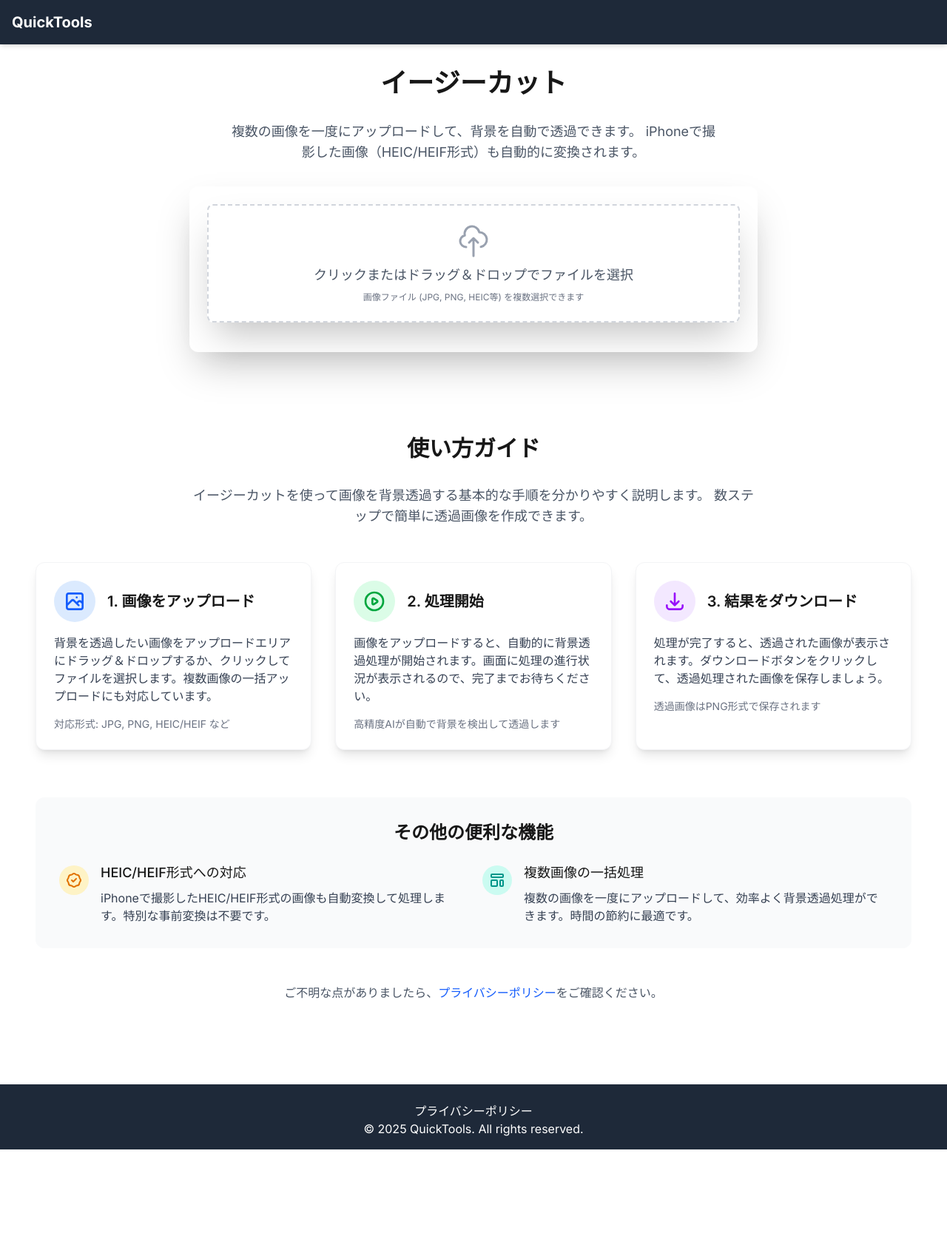
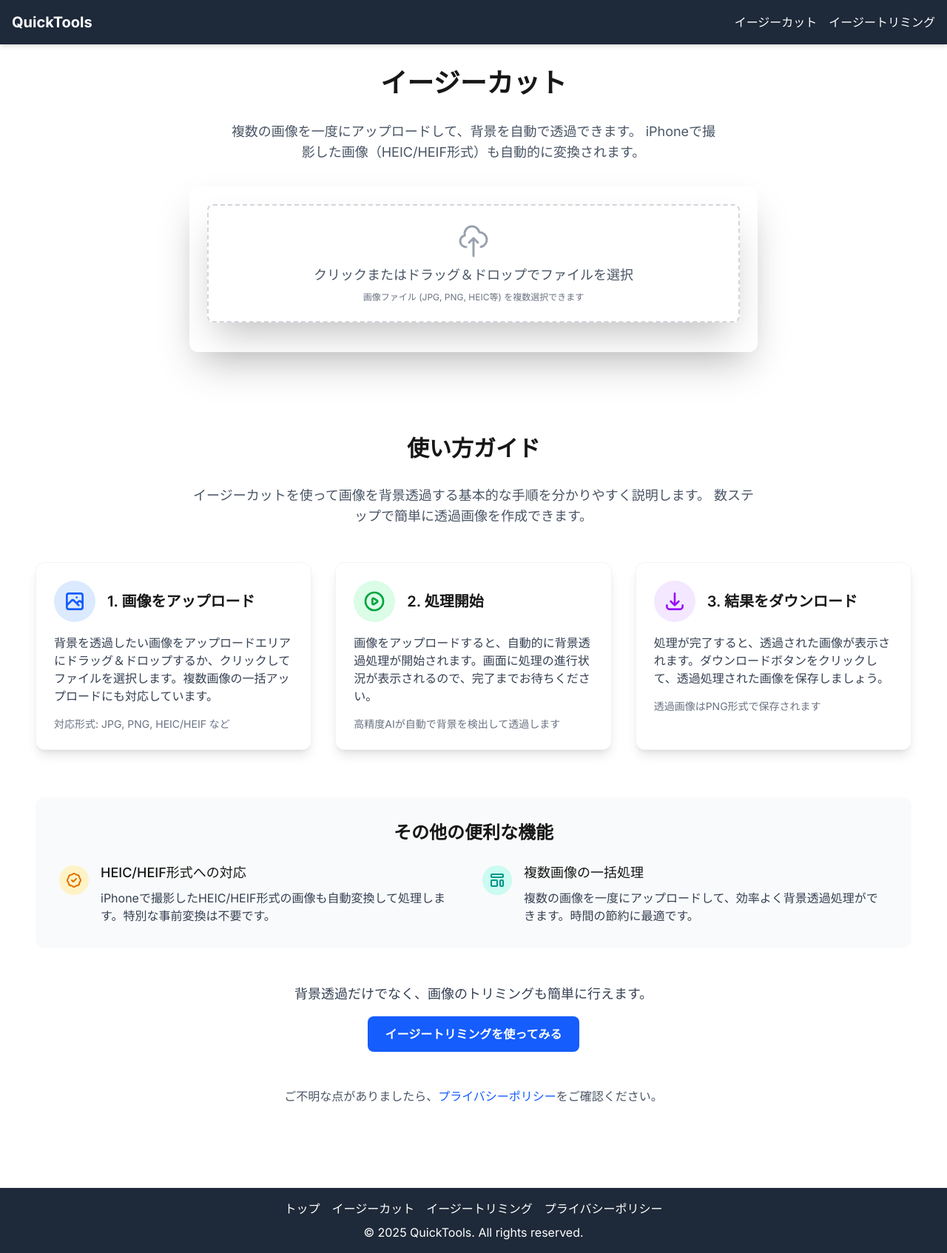
Before and after one commit to stoshi1127/bg-remove-react-template, a Next.js app: page / in a window 1280 px wide. Shown: the whole page at 74% size. Before the commit the page ends 1554 px from the top, so only its background shows below. Built offline with nearby package versions, Linux system fonts and the light colour scheme.

Commit message:
feat: Add cross-service links to improve navigation

```diff
--- a/src/app/layout.tsx
+++ b/src/app/layout.tsx
@@ -2,6 +2,7 @@ import './globals.css';
 import { Inter } from 'next/font/google';
 import Script from 'next/script';
 import Link from 'next/link';
+import { useState } from 'react';
 
 const inter = Inter({ subsets: ['latin'] });
 
@@ -18,6 +19,12 @@ export default function RootLayout({
 }: {
   children: React.ReactNode;
 }) {
+  const [isMenuOpen, setIsMenuOpen] = useState(false);
+
+  const toggleMenu = () => {
+    setIsMenuOpen(!isMenuOpen);
+  };
+
   return (
     <html lang="ja">
       <Script
@@ -38,7 +45,35 @@ export default function RootLayout({
             <Link href="/" className="text-xl font-bold">
               QuickTools
             </Link>
+
+            <nav className="hidden md:flex space-x-4">
+              <Link href="/" className="hover:underline">
+                イージーカット
+              </Link>
+              <Link href="/trim" className="hover:underline">
+                イージートリミング
+              </Link>
+            </nav>
+
+            <div className="md:hidden">
+              <button onClick={toggleMenu} className="text-white focus:outline-none">
+                <svg className="w-6 h-6" fill="none" stroke="currentColor" viewBox="0 0 24 24" xmlns="http://www.w3.org/2000/svg">
+                  <path strokeLinecap="round" strokeLinejoin="round" strokeWidth="2" d="M4 6h16M4 12h16M4 18h16"></path>
+                </svg>
+              </button>
+            </div>
           </div>
+
+          {isMenuOpen && (
+            <div className="md:hidden bg-gray-700 mt-2 space-y-2 p-4">
+              <Link href="/" className="block text-white hover:underline" onClick={toggleMenu}>
+                イージーカット
+              </Link>
+              <Link href="/trim" className="block text-white hover:underline" onClick={toggleMenu}>
+                イージートリミング
+              </Link>
+            </div>
+          )}
         </header>
 
         <main className="flex-grow">
@@ -47,11 +82,20 @@ export default function RootLayout({
 
         <footer className="bg-gray-800 text-white p-4 mt-8 text-center">
           <div className="container mx-auto">
-            <p className="mt-2">
+            <div className="flex justify-center space-x-4 mb-2">
+              <Link href="/" className="hover:underline">
+                トップ
+              </Link>
+              <Link href="/" className="hover:underline">
+                イージーカット
+              </Link>
+              <Link href="/trim" className="hover:underline">
+                イージートリミング
+              </Link>
               <Link href="/privacy-policy" className="hover:underline">
                 プライバシーポリシー
               </Link>
-            </p>
+            </div>
             <p>© 2025 QuickTools. All rights reserved.</p>
           </div>
         </footer>
--- a/src/app/page.tsx
+++ b/src/app/page.tsx
@@ -4,6 +4,7 @@ import BgRemoverMulti from "../components/BgRemover"; // '@/components/...' は
 // import BgRemover from "../components/BgRemover"; // src ディレクトリがない場合など
 import type { Metadata } from 'next'; // コメントアウト解除
 import GuideCard from "../components/GuideCard";
+import Link from "next/link";
 
 const siteName = 'イージーカット';
 const description = '複数の画像を一度にアップロードして、背景を自動で透過できます。iPhoneで撮影した画像（HEIC/HEIF形式）も自動的に変換されます。無料で使えるオンライン背景透過ツールです。'; // コメントアウト解除
@@ -143,6 +144,18 @@ export default function Home() {
           </div>
         </div>
 
+        {/* トリミング機能への誘導セクション */}
+        <div className="container mx-auto px-4 mt-12 text-center">
+          <p className="text-lg text-gray-700 mb-4">
+            背景透過だけでなく、画像のトリミングも簡単に行えます。
+          </p>
+          <Link href="/trim">
+            <button className="bg-blue-600 text-white font-bold py-3 px-6 rounded-lg hover:bg-blue-700 transition duration-300">
+              イージートリミングを使ってみる
+            </button>
+          </Link>
+        </div>
+
         <p className="mt-12 text-center text-gray-600">
           ご不明な点がありましたら、<a href="/privacy-policy" className="text-blue-600 hover:underline font-medium">プライバシーポリシー</a>をご確認ください。
         </p>
--- a/src/app/trim/page.tsx
+++ b/src/app/trim/page.tsx
@@ -8,6 +8,7 @@ import UploadArea from "../../components/UploadArea";
 import PrimaryButton from "../../components/PrimaryButton";
 import RatioButton from "../../components/RatioButton";
 import GuideCard from "../../components/GuideCard";
+import Link from "next/link";
 
 const aspectRatios = [
   { label: "1:1（メルカリ/汎用/SNSアイコン）", value: 1 },
@@ -242,6 +243,17 @@ const TrimPage = () => {
           </div>
         </div>
       </section>
+      {/* 背景透過機能への誘導セクション */}
+      <div className="container mx-auto px-4 mt-12 mb-16 text-center">
+        <p className="text-lg text-gray-700 mb-4">
+          画像の背景透過をしたい場合は、こちらのツールをご利用ください。
+        </p>
+        <Link href="/">
+          <button className="bg-green-600 text-white font-bold py-3 px-6 rounded-lg hover:bg-green-700 transition duration-300">
+            イージーカットを使ってみる
+          </button>
+        </Link>
+      </div>
       <p className="mt-12 text-center text-gray-600">
         ご不明な点がありましたら、<a href="/privacy-policy" className="text-blue-600 hover:underline font-medium">プライバシーポリシー</a>をご確認ください。
       </p>
```
